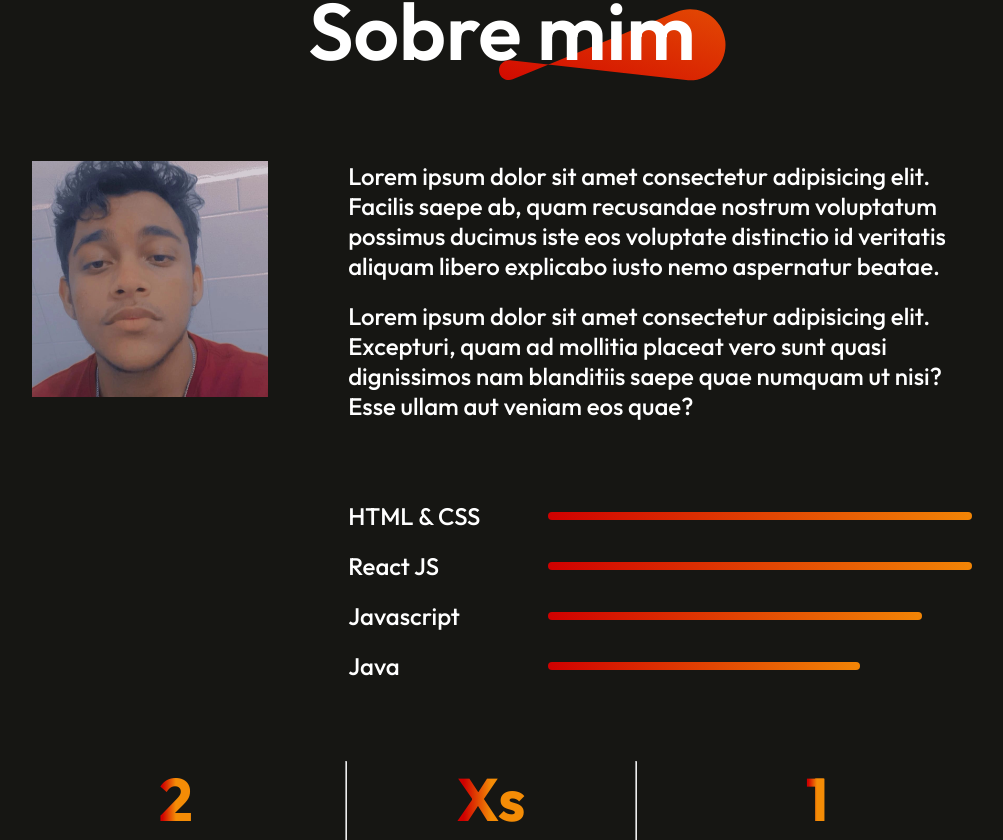
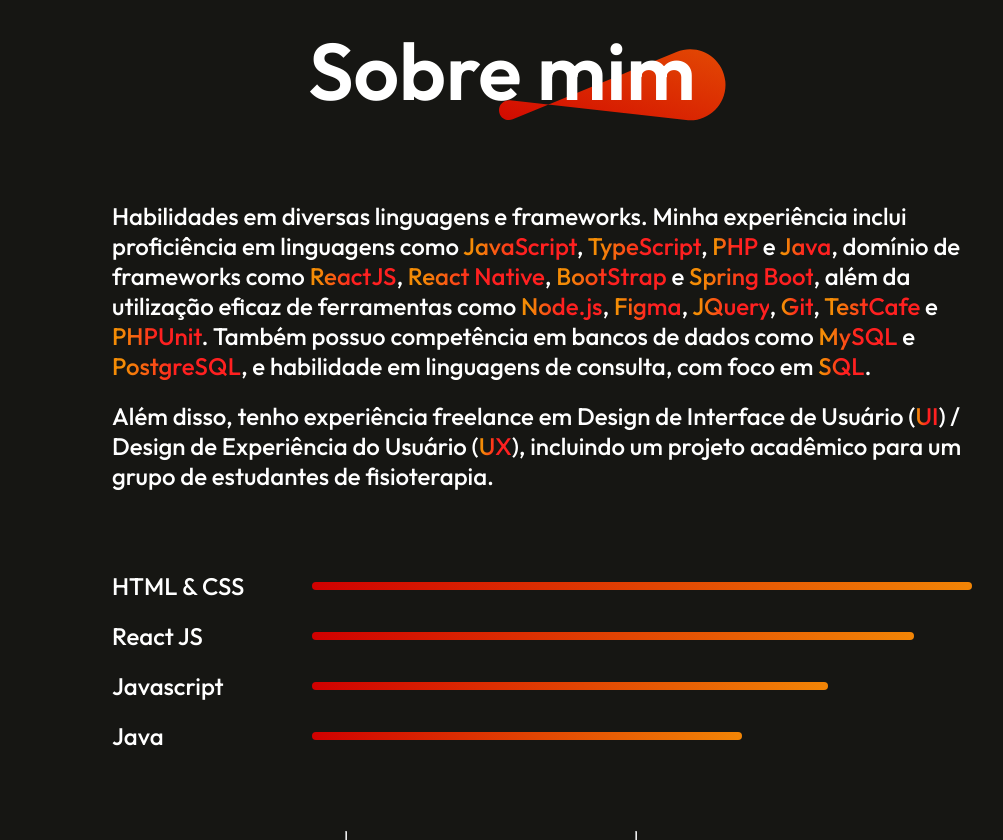
Before and after one commit to Anthony4Dev/portfolio-react, a React (Vite) app: page / in a window 1280 px wide. Shown: the part 1060-1900 px from the top of the page, without its empty margins (138-1141 px from the left). Built offline with nearby package versions, Linux system fonts and the light colour scheme.

Commit message:
Texto da parte inicial feita, sobre mim parcialmente feita

```diff
--- a/src/Components/Contact/Contact.css
+++ b/src/Components/Contact/Contact.css
@@ -49,6 +49,15 @@
     color: #d8d8d8;
     font-size: 20px;
     line-height: 35px;
+}
+
+.contact-left-h2{
+    margin-bottom: 15px;
+    color: #fff;
+}
+
+.contact-left-h3{
+    margin-top: 10px;
 }
 
 .contact-details {
--- a/src/Components/Contact/Contact.jsx
+++ b/src/Components/Contact/Contact.jsx
@@ -94,11 +94,11 @@
             <div className="contact-section">
                 <div className="contact-left">
                     <h1>Vamos conversar!</h1>
-                    <p> <h2>É um prazer receber sua mensagem!</h2> Estou ansioso para saber mais sobre suas ideias, projetos e como posso ajudar a torná-los realidade. Não hesite em entrar em contato para discutirmos oportunidades de colaboração ou qualquer outra questão que você tenha em mente.
+                    <p> <h2 className='contact-left-h2'>É um prazer receber sua mensagem!</h2> Estou ansioso para saber mais sobre suas ideias, projetos e como posso ajudar a torná-los realidade. Não hesite em entrar em contato para discutirmos oportunidades de colaboração ou qualquer outra questão que você tenha em mente.
 
                         Estou pronto para ouvir suas necessidades e encontrar soluções sob medida para você ou sua empresa. Vamos iniciar essa jornada juntos! <br />
 
-                    <h3><strong>Anthony<span className="number-highlight">4</span>Dev</strong></h3></p>
+                    <h3 className='contact-left-h3'><strong>Anthony<span className="number-highlight">4</span>Dev</strong></h3></p>
                     <div className="contact-details">
                         <div className="contact-detail">
                             <img src={mail_icon} alt="" /> <p>anthony.islan2005@gmail.com</p>
--- a/src/Components/Hero/Hero.jsx
+++ b/src/Components/Hero/Hero.jsx
@@ -17,7 +17,7 @@
         <div id='home' className='hero'>
             <img id='eu' src='src\assets\img_curriculo.jpg' alt="" />
             <h1><span> Me chamo Islan Anthony</span> sou desenvolvedor web.</h1>
-            <p>Lorem ipsum dolor sit amet consectetur adipisicing elit. Minus excepturi explicabo minima reiciendis mollitia</p>
+            <p>Estou disponível para novas oportunidades. Faça o download do meu currículo e explore esta página web e descubra como posso ajudar no seu projeto.</p>
             <div className="hero-action">
                 <div className="hero-connect"><AnchorLink className='anchor-link' offset={50} href='#contato'>Conecte-se comigo</AnchorLink></div>
                 <div className="hero-resume" onClick={downloadResume}>Meu Currículo</div>
--- a/src/Components/Sobre/Sobre.css
+++ b/src/Components/Sobre/Sobre.css
@@ -9,7 +9,7 @@
 
 #eu-sobre {
     width: 50%;
-    max-width: 250px;
+    max-width: 550px;
     width: 100%;
     max-width: 1000px;
     aspect-ratio: 1/1;
@@ -116,6 +116,13 @@
     -webkit-text-fill-color: transparent;
 }
 
+.number-highlight{
+    background: linear-gradient(270deg, #ff2020 50.41% , #f48c06 90.25% );
+    background-clip: text;
+    -webkit-background-clip: text;
+    -webkit-text-fill-color: transparent;
+}
+
 .sobre-achievement p {
     font-size: 22px;
     font-weight: 500;
--- a/src/Components/Sobre/Sobre.jsx
+++ b/src/Components/Sobre/Sobre.jsx
@@ -12,12 +12,11 @@
             </div>
             <div className="sobre-section">
                 <div className="sobre-left">
-                    <img id='eu-sobre' src='src\assets\img_curriculo.jpg' alt="" />
                 </div>
                 <div className="sobre-right">
                     <div className="sobre-para">
-                        <p>Lorem ipsum dolor sit amet consectetur adipisicing elit. Facilis saepe ab, quam recusandae nostrum voluptatum possimus ducimus iste eos voluptate distinctio id veritatis aliquam libero explicabo iusto nemo aspernatur beatae.</p>
-                        <p>Lorem ipsum dolor sit amet consectetur adipisicing elit. Excepturi, quam ad mollitia placeat vero sunt quasi dignissimos nam blanditiis saepe quae numquam ut nisi? Esse ullam aut veniam eos quae?</p>
+                        <p>Habilidades em diversas linguagens e frameworks. Minha experiência inclui proficiência em linguagens como <span className='number-highlight'>JavaScript</span>, <span className='number-highlight'>TypeScript</span>, <span className='number-highlight'>PHP</span> e <span className='number-highlight'>Java</span>, domínio de frameworks como <span className='number-highlight'>ReactJS</span>, <span className='number-highlight'>React Native</span>, <span className='number-highlight'>BootStrap</span> e <span className='number-highlight'>Spring Boot</span>, além da utilização eficaz de ferramentas como <span className='number-highlight'>Node.js</span>, <span className='number-highlight'>Figma</span>, <span className='number-highlight'>JQuery</span>, <span className='number-highlight'>Git</span>, <span className='number-highlight'>TestCafe</span> e <span className='number-highlight'>PHPUnit</span>. Também possuo competência em bancos de dados como <span className='number-highlight'>MySQL</span> e <span className='number-highlight'>PostgreSQL</span>, e habilidade em linguagens de consulta, com foco em <span className='number-highlight'>SQL</span>.</p>
+                        <p>Além disso, tenho experiência freelance em Design de Interface de Usuário (<span className='number-highlight'>UI</span>) / Design de Experiência do Usuário (<span className='number-highlight'>UX</span>), incluindo um projeto acadêmico para um grupo de estudantes de fisioterapia.</p>
                     </div>
                     <div className="sobre-skills">
                         <div className="sobre-skill"><p>HTML & CSS</p><hr style={{ width: "80%" }} /></div>
```
